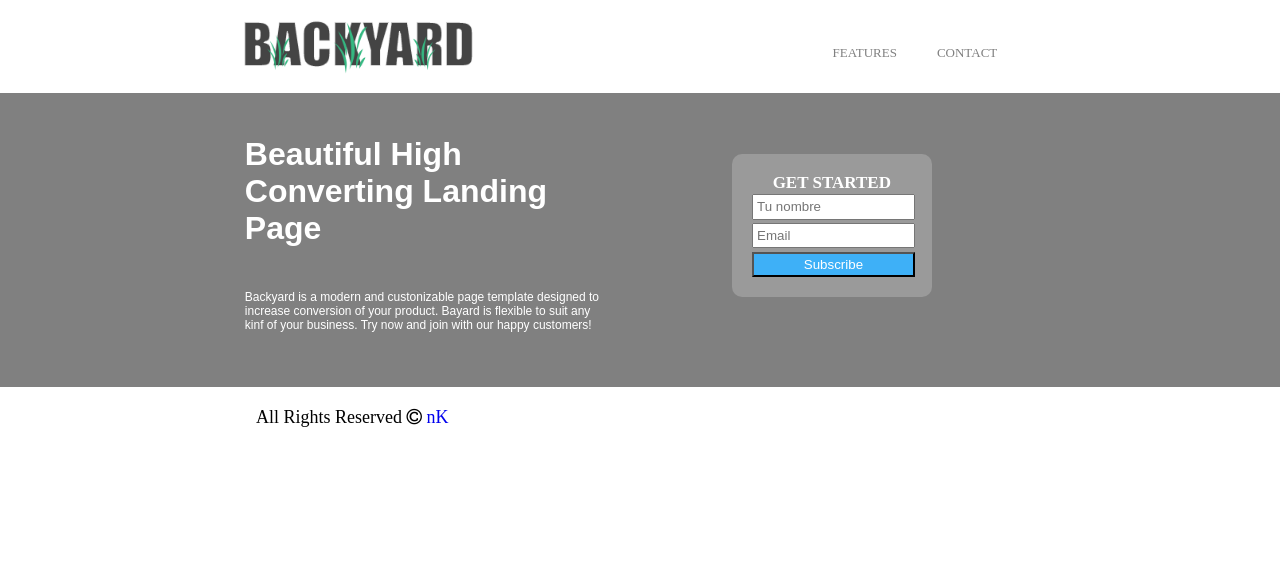
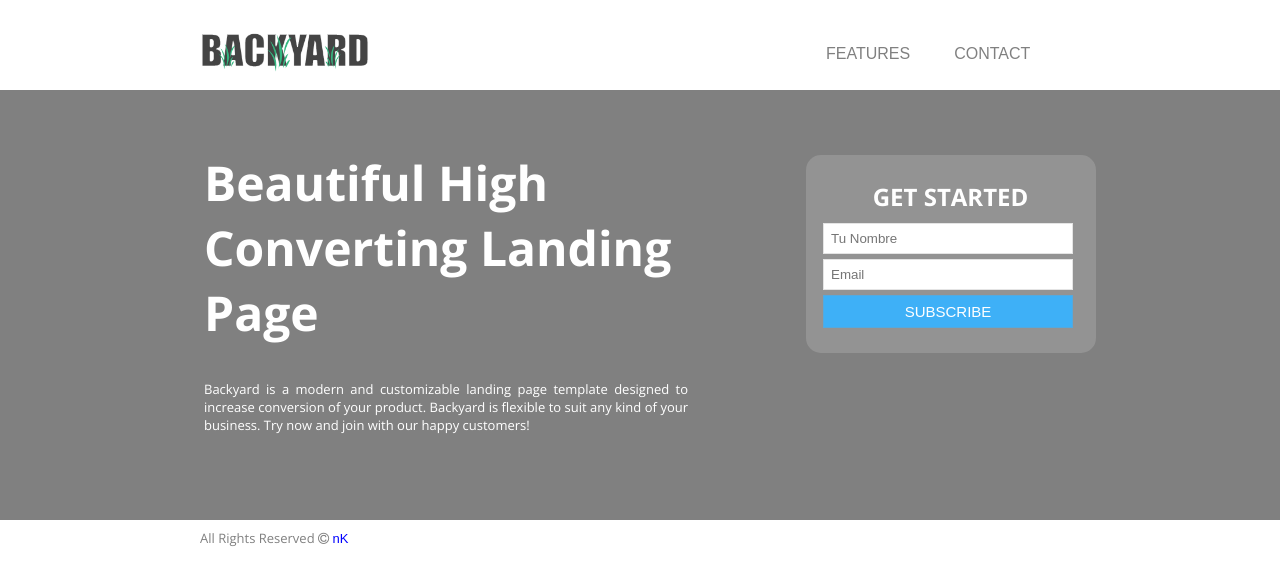
Before and after one commit to SoleMina/LandingPage, a plain HTML site: page index.html in a window 1280 px wide. Drawn offline with nearby package versions, Linux system fonts and the light colour scheme; files that its build step writes are made by us from their sources.

Commit message:
terminado

```diff
--- a/css/grid-system.css
+++ b/css/grid-system.css
@@ -5,78 +5,26 @@
   padding: 0;
  }
 
+.text-center {
+	text-align: center;
+}
+
+.text-right {
+	text-align: right;
+}
+
 /* Grid system */
 
 .container {
-width: 100%;
-}
-@media (max-width: 320px) {
-
-	.logo {
-    position: relative;
-    left: -60%;
+	width: 968px;
+	padding-left: 14px;
+	padding-right: 14px;
+	margin: 0px auto;
+	position: relative;
 }
 
-	.beautiful, .parrafo {
-	    padding:0 !important;
-	    margin-top: 10%;
-	}
-	nav a{
-	position: relative;
-	right: -90%;
-}
-
-	.formulario {
-    margin-bottom: 20%;
-}
-}
-@media (max-width: 420px) {
-
-	.logo {
-    position: relative;
-    left: -60%;
-}
-
-	.beautiful, .parrafo {
-	    padding:0 !important;
-	    margin-top: 10%;
-	}
-	nav a{
-	position: relative;
-	right: -90%;
-}
-
-	.formulario {
-    margin-bottom: 20%;
-}
-}
-
-@media (max-width: 767px) {
-	.container {
-	    margin:0 !important;
-	    padding:0 !important;
-	}
-
-	.row {
-	    margin:0 !important;
-	    padding:0 !important;
-	}
-}
-
-@media (min-width: 768px) {
-  .container {
-    width: 750px;
-  }
-}
-@media (min-width: 992px) {
-  .container {
-    width: 970px;
-  }
-}
-@media (min-width: 1200px) {
-  .container {
-    width: 1280px;
-  }
+.container-fluid {
+	width: 100%;
 }
 
 .row {
--- a/css/main.css
+++ b/css/main.css
@@ -1,95 +1,169 @@
-header {
-	padding: 15px 0;
-	margin: 0;
-	color: #fff;
-	background: white;
-	width: 100%;
+*{
+    margin: 0;
+    padding: 0;
+    box-sizing: border-box;
+
 }
 
-.logo {
-	width: 60%;
-	margin-left: 60%;
+header{
+    width: 100%;
+    color:#808080;
+    background:white;
+    z-index: 100;
+    height: 90px;
+    }
+ul li {
+    display: inline-block;
+    position: relative;
+    margin: 20px;
+}
+a{
+    color:#808080;
+    font-family: arial;
+}
+.logo{
+    height: 20%;
+    width: 30%;
+    margin-top: 5%;
+}
+.inicio{
+    margin-top: 9%;
+}
+.cajaprincipal{
+     background-color:#808080;
+     height: 430px;
+     width: 100%;
+}
+.caja{
+    margin-top: 60px;
+}
+.encabezado{
+    color: white;
+    font-family:"Open Sans";
+    font-weight: bold;
+    font-size: 48px;
+    margin-bottom: 35px;
+    margin-left: 20px;
+}
+.parrafo{
+    color: white;
+    font-family:"Open Sans";
+    font-size: 13px;
+    margin-left: 20px;
+    text-align: justify;
 }
 
-nav ul {
-	list-style-type: none;
-	padding-top: 30px;
-	padding-right: 8%;
-	margin: 0 0 0 0;
-	float: right;
-	font-size: 13px;
-	text-transform: uppercase;
-	white-space: nowrap;
+.caja1{
+    margin-top: 65px;
 }
-
-nav li {
-	position: relative;
-	left: -80%;
-	float: right;
-	margin: 0;
-	padding: 0% 0% 3% 0%;
+.opacity{
+    background:rgba(188, 188, 188, 0.32);
+    padding: 25px;
+    width: 290px;
+    margin-left: 90px;
+    border-radius: 15px;
 }
-
-nav li:hover a{
-	color: red;
+form{
+    position: relative;
+    right: 8px;
 }
-
-nav a{
-	text-decoration: none;
-	padding: 0 25px 40px 15px;
-	color: #808080;
-}
-
-nav a:hover {
-	color: #fff;
-}
-.cajaprincipal {
-	background-color: #808080;
-	}
-.encabezado {
-	padding: 1% 0 0 13%;
-}
-.beautiful {
-	color: white;
-	padding: 7% 8% 2% 40%;
-	font-family: arial;
-}
-.parrafo {
-	color: white;
-	padding: 5% 1% 9% 40%;
-	font-family: arial;
-	font-size: 12px;
-}
-.formulario {
-	width: 200px;
-	padding: 3%;
-	margin-left: 15%;
-	margin-top: 10%;
-	background: rgba(255,255,255,0.2 );
+.start{
+    color: white;
+    font-family:"Open Sans";
+    text-align: center;
+    margin-left: 15px;
+    margin-bottom: 5px;
 }
 input {
-	width: 100%;
-	padding: 2%;
-	margin: 1%;
+    width: 250px;
+    padding: 7px;
+    margin-top: 5px;
+    border: 1px rgba(149, 149, 149, 0.25) solid;
 }
-.celeste {
-	background-color: #3EB0F7;
-	color: white;
+.suscribir{
+    background-color:#3EB0F7;
+    color: white;
+    font-size: 15px;
 }
-.formulario {
-	border-radius: 10px;
+.parrafo2{
+    margin-left:30px;
+    font-family: "Open Sans";
+    font-size: 13px;
+    color: #808080;
+    margin-top: 1%;
 }
-.text-left {
-	color: white;
-	text-align: center;
-	font-size: 17px;
+.blue{
+    color: blue;
 }
 footer{
+    width: 100%;
+    background:white;
+    z-index: 100;
+    height: 50px;
+    }
+@media  screen and (min-width:500px) and (max-width: 824px) {
+    .inicio{
+        width: 230px;
+        position: relative;
+        left: -100px;
+        margin-top: 25px;
+    }
+    .col-12 {
+        width: 100%;
+    }
+    .col-8 {
+        width: 70%;
+    }
+    .col-4 {
+        width: 30%;
+    }
+    .logo {
+        width: 15%;
+        height: 10%;
+        margin-bottom: 2%;
+    }
+    ul li {
+    margin: 10px;
+    }
+    .title{
+        font-size: 60px;
+    }
+    .parrafo{
+        font-size: 17px;
+        text-align: left;
+    }
+    .logo{
+        height: 70%;
+        width: 70%;
+    }
+    .container{
+        width:100% ;
+    }
+    .cajaprincipal{
+        height:700px;
+        width: 100%;
+    }
+    .caja{
+        margin-top: 5px;
+    }
+    .caja,.caja1,input{
+        width: 100%;
+    }
+    .opacity{
+        width: 100%;
+        position: relative;
+        right: 80px;
+        margin-bottom: 5%;
+    }
+    footer{
         width: 100%;
         height: 70px;
     }
-    .parrafo1{
+    .all{
         font-size: 18px;
         margin-top: 20px;
-        padding-left: 20%;
     }
+
+
+
+}
--- a/index.html
+++ b/index.html
@@ -2,65 +2,79 @@
 <html lang="en">
 <head>
   <meta charset="UTF-8">
-  <meta http-equiv="X-UA-Compatible" content="IE=edge">
-  <title>Landing Page</title>
+  <title>Backyard: Descubriendo Breakpoints</title>
+  <link href='https://fonts.googleapis.com/css?family=Open+Sans:400,700,400italic' rel='stylesheet' type='text/css'>
+  <link href='https://fonts.googleapis.com/css?family=Courgette' rel='stylesheet' type='text/css'>
+  <link href='https://fonts.googleapis.com/css?family=Courgette' rel='stylesheet' type='text/css'>
+  <link rel="stylesheet" href="css/font-awesome.css">
+  <link rel="stylesheet" href="css/grid-system.css" type="text/css">
+    <link rel="stylesheet" href="css/utilities.css">
+  <link rel="stylesheet" href="css/main.css">
+  <link rel="stylesheet" href="http://cdnjs.cloudflare.com/ajax/libs/font-awesome/4.4.0/css/font-awesome.min.css">
+  <meta name="viewport" content="width=device-width;initial-scale=1.0">
 
-  <link rel="stylesheet" href="http://fonts.googleapis.com/css?family=Open+Sans:300,400,600,700,800">
-  <link rel="stylesheet" href="http://fonts.googleapis.com/css?family=Dosis:300,400,500,600,700">
 
-  <link rel="stylesheet" href="css/grid-system.css">
-  <link rel="stylesheet" href="css/utilities.css">
-  <link rel="stylesheet" href="css/font-awesome.min.css">
-  <link rel="stylesheet" href="css/elegant-fonts.css">
-  <link rel="stylesheet" href="css/ionicons.min.css">
-  <link rel="stylesheet" href="css/common.css">
-  <link rel="stylesheet" href="css/main.css">
 </head>
 <body>
-  <!-- Aqui va el código de su examnen ¡Que les vaya muy bien chicas! Yo se que lo harán genial :3 -->
-   </head>
 <header>
+        <nav>
+            <div class="container">
+              <div class="col-12">
+                <div class="col-8">
+                        <a href="#"><img class="logo" src="image/logo2.png"></a>
+                    </div>
+          <div class="col-4">
+                        <ul class="inicio">
+                        <li><a class="a-none-decoration" href="#features">FEATURES</a></li>
+                        <li><a class="a-none-decoration" href="#contact">CONTACT</a></li>
+                    </ul>
+                    </div>
+
+              </div>
+            </div>
+    </nav>
+    </header>
+    <section class="cajaprincipal">
       <div class="container">
         <div class="row">
-      <div class="col-4">
-          <img class="logo" src="image/logo2.png">
+          <div class="col-12">
+            <div class="col-7 caja">
+                <h1 class="encabezado">
+                Beautiful High Converting Landing Page
+                </h1>
+                <p class="parrafo">
+                Backyard is a modern and customizable landing page template designed to increase conversion of your product.
+              Backyard is flexible to suit any kind of your business. Try now and join with our happy customers!
+              </p>
             </div>
-      <div class="col-8">
-         <nav class="nav-header">
-         <ul>
-            <li><a href="#">Contact</a></li>
-            <li><a href="#">Features</a></li>
-         </ul>
-         </nav>
+            <div class="col-5 caja1">
+              <div id="contact"class="opacity">
+                <form>
+                    <h1 class="start">GET STARTED</h1>
+                                    <input type="text" id="txtNombre" size="35" title="Nombre" placeholder="Tu Nombre" >
+                                    <input type="email" id="txtEmail" size="35" title="Email" placeholder="Email">
+                                    <input class="suscribir" type="submit" value="SUBSCRIBE">
+                </form>
+
               </div>
+
+
             </div>
+
           </div>
-  </header>
-  <div class="container">
-    <div class="cajaprincipal">
-    <div class="row">
-      <div class="col-6">
-       <h1 class="beautiful">Beautiful High Converting Landing Page</h1>
-       <p class="parrafo">Backyard is a modern and custonizable page template designed to increase conversion of your product. Bayard is flexible to suit any kinf of your business. Try now and join with our happy customers!
+
         </div>
-      <div class="col-6">
-        <div class="formulario">
-       <h3 class="text-left">GET STARTED</h3>
-            <form class="text-left">
-                <input type="Tu nombre" name="email" placeholder="Tu nombre">
-                <input type="email" name="subject" placeholder="Email">
-                <input  class="celeste submit_btn f-600" type="button" value="Subscribe" onclick="msg()">
-            </form>
+
       </div>
-     </div>
-    </div>
-    </div>
-  </div>
+
+    </section>
     <footer>
       <div class="container">
-      <p class="parrafo1">All Rights Reserved <i class="fa fa-copyright"></i> <a class="blue a-none-decoration" href="#">nK</a></p>
+      <p class="parrafo2">All Rights Reserved <i class="fa fa-copyright"></i> <a class="blue a-none-decoration" href="#">nK</a></p>
       </div>
 
     </footer>
+
+
 </body>
 </html>
```
Lines whose indentation alone changed are shown as unchanged.
